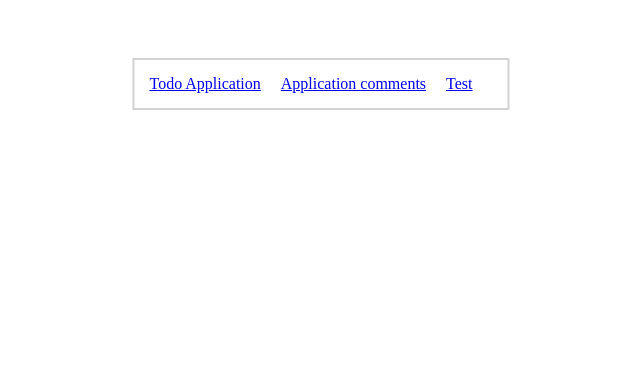
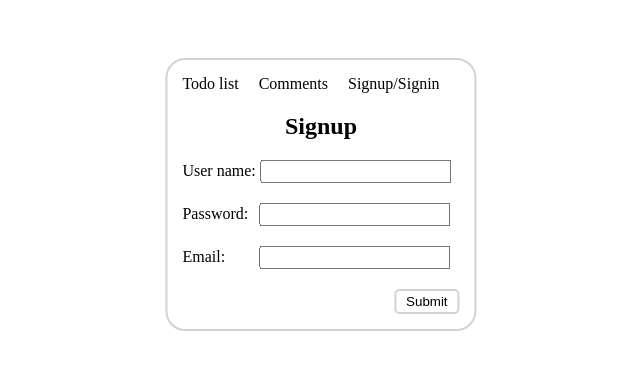
Before and after one commit to lisovskyd/react-redux-todo-list, a React app: page /signup in a window 1280 px wide. Shown: the whole page, without its empty margins (319-959 px from the left). Built offline with nearby package versions, Linux system fonts and the light colour scheme.

Commit message:
t commit -m 'added redux-form, part of authentication functionality'

```diff
--- a/src/Todo/components/Comments/index.js
+++ b/src/Todo/components/Comments/index.js
@@ -7,9 +7,6 @@ const showLi = (elem, index) => <li key={index}>{elem}</li>;
 
 
 class Comments extends Component {
-
-  // getComments = () => console.log(this.props.getComments);
-  // doesn't work
 
   render() {
     return (
@@ -30,7 +27,7 @@ class Comments extends Component {
 
 const mapStateToProps = (state) => {
   return ({
-    store: state.comments
+    store: state.todoListReducer.comments
   })
 }
 
--- a/src/Todo/components/Css/App.css
+++ b/src/Todo/components/Css/App.css
@@ -1,5 +1,26 @@
 * {
     box-sizing: border-box;
+}
+
+a {
+    text-decoration: none;
+    color: black;
+}
+
+a:hover {
+    color: #46adc7;
+}
+
+button {
+    background-color: #fff;
+    border: 2px solid lightgray;
+    border-radius: 5px;
+    padding: 3px 10px;
+}
+
+button:hover {
+    color: #46adc7;
+    border-color: #46adc7;
 }
 
 .app {
@@ -13,6 +34,7 @@
     top: 50px;
     left: 50%;
     transform: translate(-50%, 0);
+    border-radius: 20px;
 }
 
 .bookmarks-wrapper {
@@ -152,4 +174,31 @@
     justify-content: space-between;
 }
 
-/* TEST */
+/* authentication */
+
+.registration-form__fields {
+    margin-bottom: 20px;
+}
+
+.registration-form__fields .inputs {
+    padding: 2px 5px;
+}
+
+.registration-form__fields label {
+    display: inline-block;
+    min-width: 26%;
+    margin-right: 5px;
+}
+
+.registration-form__fields:first-child {
+    margin-top: 30px;
+}
+
+.registration-form__title {
+    text-align: center;
+}
+
+.auth-form-btn {
+    float: right;
+    cursor: pointer;
+}
--- a/src/Todo/components/Form/index.js
+++ b/src/Todo/components/Form/index.js
@@ -37,9 +37,10 @@ const mapDispatchToProps = {
   changeValue
 };
 
-const mapStateToProps = (state) => {
+const mapStateToProps = ({ todoListReducer }) => {
+  console.log(todoListReducer)
   return ({
-    inputValue: state.inputValue
+    inputValue: todoListReducer.inputValue
   })
 };
 
--- a/src/Todo/components/List/index.js
+++ b/src/Todo/components/List/index.js
@@ -90,7 +90,7 @@ class List extends Component {
 
 const mapStateToProps = (state) => {
   return ({
-    store: state.todos
+    store: state.todoListReducer.todos
   })
 };
 
--- a/src/Todo/components/Main/index.js
+++ b/src/Todo/components/Main/index.js
@@ -6,6 +6,8 @@ import { connect } from 'react-redux';
 import Form from '../Form/';
 import Comments from '../Comments/';
 import { getTasksFromLocalStorage } from '../../../actions/';
+import userSignup from '../UserAuthentication/userSignup';
+import userSignin from '../UserAuthentication/userSignin';
 
 const history = createBrowserHistory();
 
@@ -24,17 +26,20 @@ class Main extends Component {
         <div className="app">
           <ul className="bookmarks-wrapper">
             <li className="bookmarks">
-              <Link to='/'>Todo Application</Link>
+              <Link to='/'>Todo list</Link>
             </li>
             <li className="bookmarks">
-              <Link to='/Comments'>Application comments</Link>
+              <Link to='/Comments'>Comments</Link>
             </li>
             <li className="bookmarks">
-              <Link to='/Test'>Test</Link>
+              <Link to='/signup'>Signup</Link>/
+              <Link to='/signin'>Signin</Link>
             </li>
           </ul>
           <Route exact path='/' component={Form} />
           <Route exact path='/Comments' component={Comments} />
+          <Route exact path='/signup' component={userSignup}/>
+          <Route exact path='/signin' component={userSignin}/>
         </div>
       </Router>
     )
--- /dev/null
+++ b/src/Todo/components/SigninForm/index.js
@@ -0,0 +1,29 @@
+import React, { Component } from 'react';
+import { Field, reduxForm } from 'redux-form';
+
+class ContactForm extends Component {
+
+  render() {
+  const { handleSubmit } = this.props;
+    return (
+      <form className="registration-form" onSubmit={handleSubmit}>
+        <h2 className="registration-form__title">Signin</h2>
+        <div className="registration-form__fields">
+          <label htmlFor="login">User name:</label>
+          <Field className="registration-form__login inputs" name="login" component="input" type="text" />
+        </div>
+        <div className="registration-form__fields">
+          <label htmlFor="password">Password:</label>
+          <Field className="registration-form__password inputs" name="password" component="input" type="password" />
+        </div>
+        <button className="auth-form-btn" type="submit">Submit</button>
+      </form>
+    )
+  }
+}
+
+ContactForm = reduxForm({
+  form: 'contact'
+})(ContactForm);
+
+export default ContactForm;
--- /dev/null
+++ b/src/Todo/components/SignupForm/index.js
@@ -0,0 +1,33 @@
+import React, { Component } from 'react';
+import { Field, reduxForm } from 'redux-form';
+
+class ContactForm extends Component {
+
+  render() {
+  const { handleSubmit } = this.props;
+    return (
+      <form className="registration-form" onSubmit={handleSubmit}>
+        <h2 className="registration-form__title">Signup</h2>
+        <div className="registration-form__fields">
+          <label htmlFor="login">User name:</label>
+          <Field className="registration-form__login inputs" name="login" component="input" type="text" />
+        </div>
+        <div className="registration-form__fields">
+          <label htmlFor="password">Password:</label>
+          <Field className="registration-form__password inputs" name="password" component="input" type="password" />
+        </div>
+        <div className="registration-form__fields">
+          <label htmlFor="email">Email:</label>
+          <Field className="registration-form__email inputs" name="email" component="input" type="email" />
+        </div>
+        <button className="auth-form-btn" type="submit">Submit</button>
+      </form>
+    )
+  }
+}
+
+ContactForm = reduxForm({
+  form: 'contact'
+})(ContactForm);
+
+export default ContactForm;
--- /dev/null
+++ b/src/Todo/components/UserAuthentication/userSignin.js
@@ -0,0 +1,27 @@
+import React from 'react';
+import SigninForm from '../SigninForm';
+
+export default class ContactPage extends React.Component {
+  postSigninData = (data) => {
+    const dataBody = {
+      username: data.login,
+      password: data.password
+    }
+    fetch('http://localhost:3001/signin', {
+      method: "POST",
+      body: JSON.stringify(dataBody),
+      headers: {
+        "Content-Type": "application/json",
+        "Accept": "application/json"
+      }
+    })
+    .then(response => response.json())
+    .catch(error => {
+      console.log(error)
+    });
+  };
+
+  render() {
+    return <SigninForm onSubmit={this.postSigninData} />
+  };
+};
--- /dev/null
+++ b/src/Todo/components/UserAuthentication/userSignup.js
@@ -0,0 +1,28 @@
+import React from 'react';
+import SignupForm from '../SignupForm';
+
+export default class ContactPage extends React.Component {
+  postRegistrationData = (data) => {
+    const dataBody = {
+      username: data.login,
+      password: data.password,
+      email: data.email,
+    }
+    fetch('http://localhost:3001/singup', {
+      method: "POST",
+      body: JSON.stringify(dataBody),
+      headers: {
+        "Content-Type": "application/json",
+        "Accept": "application/json"
+      }
+    })
+    .then(response => response.json())
+    .catch(error => {
+      console.log(error);
+    });
+  };
+
+  render() {
+    return <SignupForm onSubmit={this.postRegistrationData} />
+  };
+};
--- a/src/index.js
+++ b/src/index.js
@@ -1,22 +1,28 @@
 import React from 'react';
 import ReactDOM from 'react-dom';
-import { createStore, applyMiddleware} from 'redux';
+import { createStore, applyMiddleware, combineReducers} from 'redux';
 import { Provider } from 'react-redux';
 import { composeWithDevTools } from 'redux-devtools-extension';
-import thunk from 'redux-thunk';
 import createSagaMiddleware from 'redux-saga';
+import { reducer as formReducer } from 'redux-form';
 
 import './Todo/components/Css/App.css';
 
 import App from './Todo/components/App/';
-import TodoListReducer from './reducers/';
+import todoListReducer from './reducers/';
 import rootSaga from './sagas/';
 
-const sagaMiddleware  = createSagaMiddleware()
+const sagaMiddleware  = createSagaMiddleware();
+const reducers = combineReducers({
+  todoListReducer,
+  form: formReducer
+});
 
 const store = createStore(
-  TodoListReducer,
-  composeWithDevTools(applyMiddleware(thunk, sagaMiddleware))
+  reducers,
+  composeWithDevTools(applyMiddleware(
+    sagaMiddleware
+  ))
 );
 
 sagaMiddleware.run(rootSaga)
--- a/src/reducers/index.js
+++ b/src/reducers/index.js
@@ -6,7 +6,7 @@ const initialState = {
   todos: []
 };
 
-export default function TodoListReducer(state = initialState, action) {
+export default function todoListReducer(state = initialState, action) {
   switch (action.type) {
 
     case tasksType.ON_DRAG_END:
--- a/src/sagas/LocalStorage/index.js
+++ b/src/sagas/LocalStorage/index.js
@@ -4,7 +4,7 @@ import { setTasksFromLocalStorageToStore } from '../../actions/';
 import * as tasksType  from '../../variables/actionTypes';
 
 export function* addToLocalStorage() {
-  const getState = state => state;
+  const getState = state => state.todoListReducer;
   const store = yield select(getState);
   localStorage.setItem('Tasks', JSON.stringify(store));
 }
--- a/src/sagas/Todos/index.js
+++ b/src/sagas/Todos/index.js
@@ -13,7 +13,7 @@ export function* watchAddTask() {
 function* addTaskSagas() {
   const getState = state => state;
   const store = yield select(getState);
-  if (!store.inputValue) return;
+  if (!store.todoListReducer.inputValue) return;
   yield put(createTask())
   yield setTodosToLocalStorage('Tasks', store);
 }
@@ -35,7 +35,7 @@ export function* dragAndDropTasks({payload}) {
   if (!payload.destination) {
     return;
   }
-  const getState = state => state.todos;
+  const getState = state => state.todoListReducer.todos;
   const store = yield select(getState);
 
   const reorder = (list, startIndex, endIndex) => {
```
Also changed, not shown: package.json (+7 -0 lines), 1 other file.
